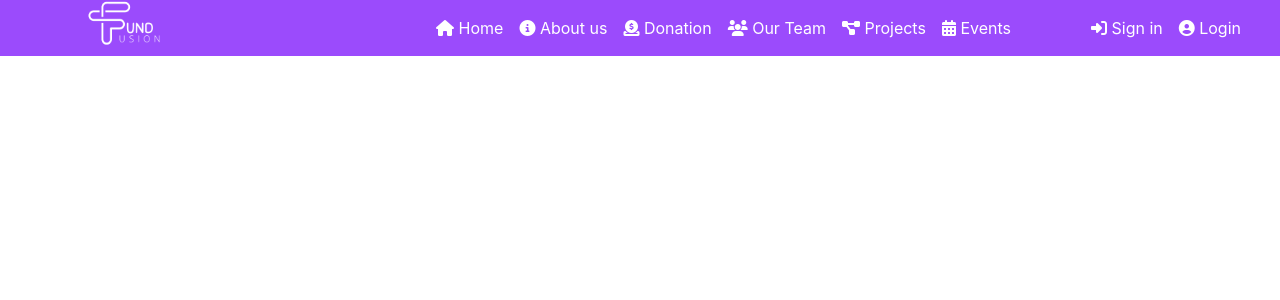
After one commit to aakrity17/FundFusion, a PHP site: page /FundFusion/ourteam/ourteam.php in a window 1280 px wide. The commit adds this page. Shown: the top 300 px of the page. Run offline with PHP 8.4, Linux system fonts and the light colour scheme; some libraries are stand-ins or nearby versions.

Commit message:
navbar made

```diff
--- /dev/null
+++ b/Index/indexnav.php
@@ -0,0 +1,81 @@
+<?php
+include "routeconfig.php";
+?>
+
+<nav class="navbar navbar-expand-lg navbar-light nav-bg fixed-top py-2 " id="mainNav">
+        <div class="container-fluid">
+            <!-- Logo -->
+            <img src="../img/Logo.png" class="logo">
+            <a class="navbar-brand text-white" href="#"></a>
+
+            <!-- Navigation toggle button -->
+            <button class="navbar-toggler navbar-toggler-right" type="button" data-toggle="collapse" data-target="#myNavbar" aria-controls="myNavbar" aria-expanded="false" aria-label="Toggle navigation">
+                <span class="navbar-toggler-icon"></span>
+            </button>
+
+            <!-- Navigation links -->
+            <div class="collapse navbar-collapse" id="myNavbar">
+                <ul class="navbar-nav ml-auto my-2 my-lg-0">
+                    <li class="nav-item">
+                        <a class="nav-link" href="../index.php">
+                            <i class="fas fa-home"></i> Home
+                        </a>
+                    </li>
+                    <li class="nav-item">
+                        <a class="nav-link" href="#about-us">
+                            <i class="fas fa-info-circle"></i> About us
+                        </a>
+                    </li>
+                    <li class="nav-item">
+                        <a class="nav-link" href="../Donation.php">
+                            <i class="fas fa-donate"></i> Donation
+                        </a>
+                    </li>
+                    <li class="nav-item">
+                        <a class="nav-link" href="#our-team">
+                            <i class="fas fa-users"></i> Our Team
+                        </a>
+                    </li>
+                    <li class="nav-item">
+                        <a class="nav-link" href="#projects">
+                            <i class="fas fa-project-diagram"></i> Projects
+                        </a>
+                    </li>
+                    <li class="nav-item">
+                        <a class="nav-link" href="../Event.php">
+                            <i class="fas fa-calendar-alt"></i> Events
+                        </a>
+                    </li>
+                    <li class="nav-item mx-4">
+                        <a class="nav-link" href="#">
+                            <i></i>
+                        </a>
+                    </li>
+<!--
+
+                    <li class="nav-item">
+    <a class="nav-link" href="#">
+        <form class="form-inline my-1 my-lg-0 ml-1">
+            <input class="form-control mr-sm-2" type="search" placeholder="Search" aria-label="Search">
+            <i class="fas fa-search"></i>
+        </form>
+    </a>
+</li> -->
+
+                    <li class="nav-item ">
+                        <a class="nav-link" href="./sign-in/index.php">
+                            <i class="fas fa-sign-in-alt"></i> Sign in
+                        </a>
+                    </li>
+                    <li class="nav-item">
+                        <a class="nav-link" href="./sign-in/index.php">
+                            <i class="fas fa-user-circle"></i> Login
+                        </a>
+                    </li>
+
+
+
+                </ul>
+            </div>
+        </div>
+    </nav>
--- a/admin/sessioncheck.php
+++ b/admin/sessioncheck.php
@@ -2,7 +2,7 @@
 session_start();
 include "routeconfig.php";
 // Check if the user is logged in
-if (!isset($_SESSION['username'])) {
+if (!isset($_SESSION['username'])&&!isset($_SESSION['role']) ){
     // If the user is not logged in, redirect them to the login page
     header('Location: '. $site_url .'dashboardLogin/login.php');
     exit();
--- a/dashboardLogin/login.php
+++ b/dashboardLogin/login.php
@@ -22,6 +22,8 @@ if ($_SERVER['REQUEST_METHOD'] === 'POST') {
         if (mysqli_num_rows($result) > 0) {
             // Store user information in the session
             $_SESSION['username'] = $providedUsername;
+            $_SESSION['role'] = $row["role"];
+
 
             // Redirect the user to the dashboard page
             header('Location: ../admin/Dashboard.php');
--- /dev/null
+++ b/ourteam/ourteam.php
@@ -0,0 +1,30 @@
+<!DOCTYPE html>
+<html lang="en">
+<head>
+    <meta charset="UTF-8">
+    <meta http-equiv="X-UA-Compatible" content="IE=edge">
+    <meta name="viewport" content="width=device-width, initial-scale=1.0">
+    <title>Document</title>
+    <link rel="stylesheet" href="../css/style.css">
+        <!-- Bootstrap CSS -->
+        <link rel="stylesheet" href="https://stackpath.bootstrapcdn.com/bootstrap/4.3.1/css/bootstrap.min.css" integrity="sha384-ggOyR0iXCbMQv3Xipma34MD+dH/1fQ784/j6cY/iJTQUOhcWr7x9JvoRxT2MZw1T" crossorigin="anonymous">
+
+<!--Main CSS-->
+<!-- <link rel="stylesheet" href="css/style.css"> -->
+
+<!--fontawesome-->
+<script src="https://kit.fontawesome.com/332a215f17.js" crossorigin="anonymous"></script>
+<!--google Fonts-->
+<link href="https://fonts.googleapis.com/css2?family=Roboto:wght@400;500;700&display=swap" rel="stylesheet">
+<!--Animate.css--->
+<link rel="stylesheet" href="https://cdnjs.cloudflare.com/ajax/libs/animate.css/4.0.0/animate.min.css" />
+
+</head>
+<body>
+    <?php
+      @include('../Index/indexnav.php')
+
+    ?>
+
+</body>
+</html>
```
Also changed, not shown: admin/partials/navigation.php (+9 -3 lines).
